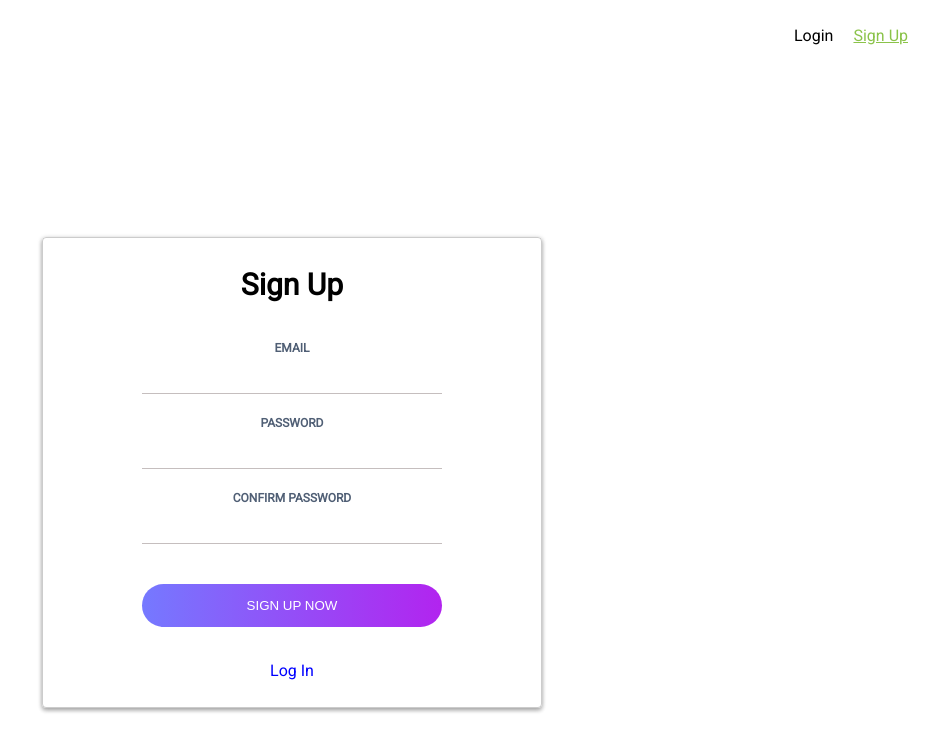
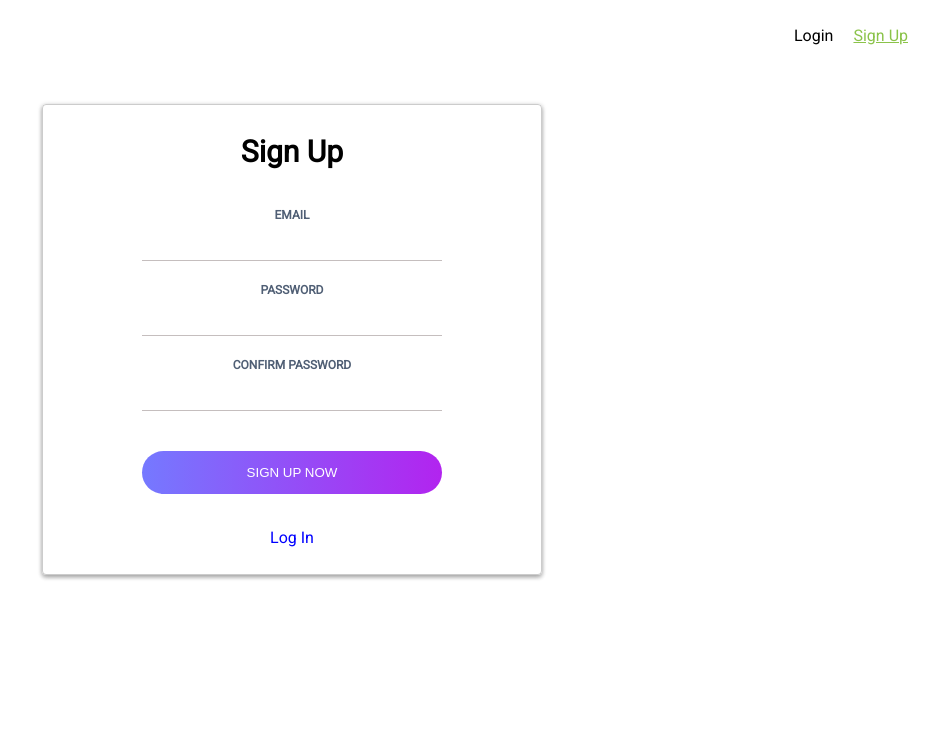
Before and after one commit to Ry6ens/task_Reenbit, a Next.js app: page /signup in a window 1280 px wide. Shown: the top 752 px of the page, without its empty margins (348-1280 px from the left). Built offline with nearby package versions, Linux system fonts and the light colour scheme; no server answers.

Commit message:
update app

```diff
--- a/src/pages/login/index.module.css
+++ b/src/pages/login/index.module.css
@@ -1,7 +1,4 @@
 .main {
   margin-top: 32px;
   padding: 0px 24px;
-  /* display: flex;
-  align-items: center;
-  height: 100vh; */
 }
--- a/src/pages/signup/index.module.css
+++ b/src/pages/signup/index.module.css
@@ -1,6 +1,4 @@
 .main {
+  margin-top: 32px;
   padding: 0px 24px;
-  display: flex;
-  align-items: center;
-  height: 100vh;
 }
```
